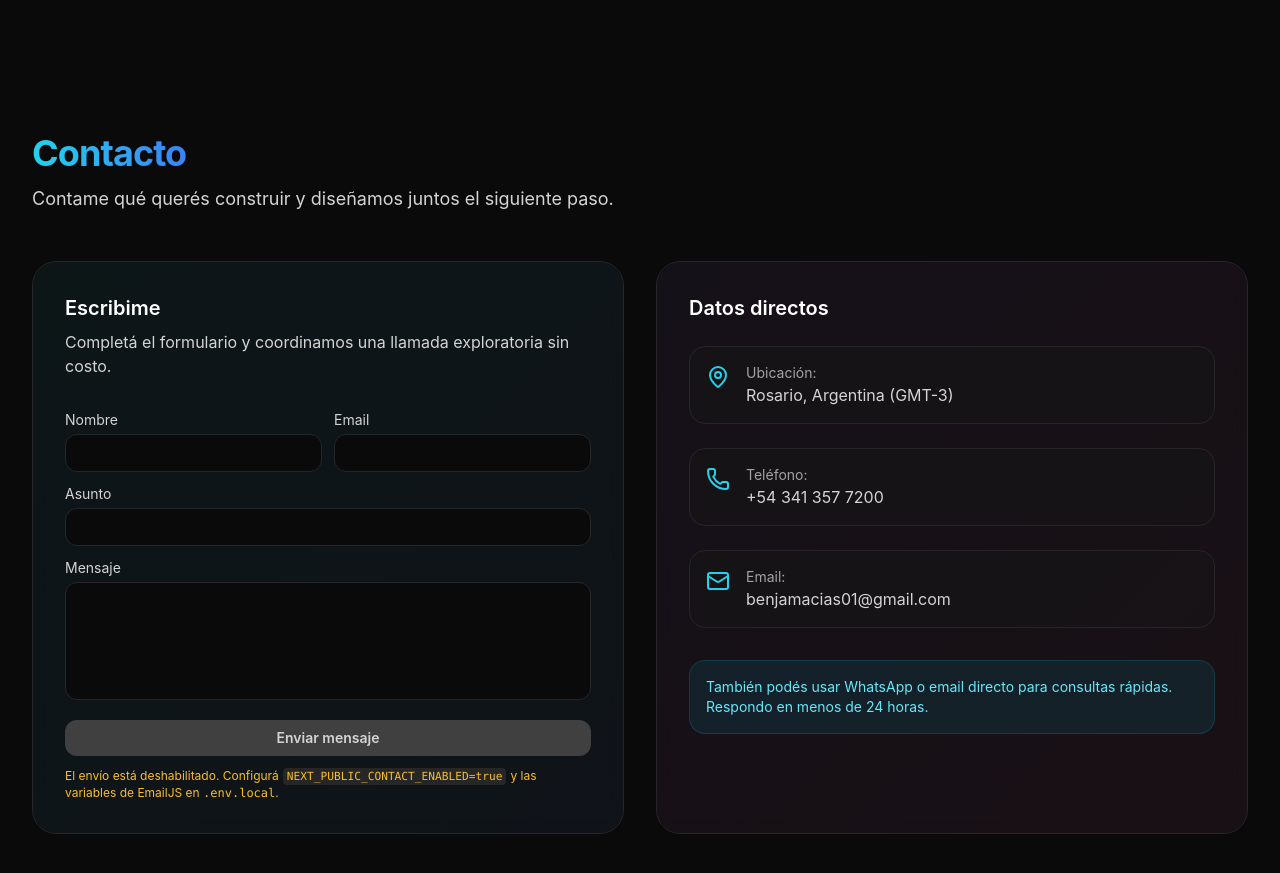
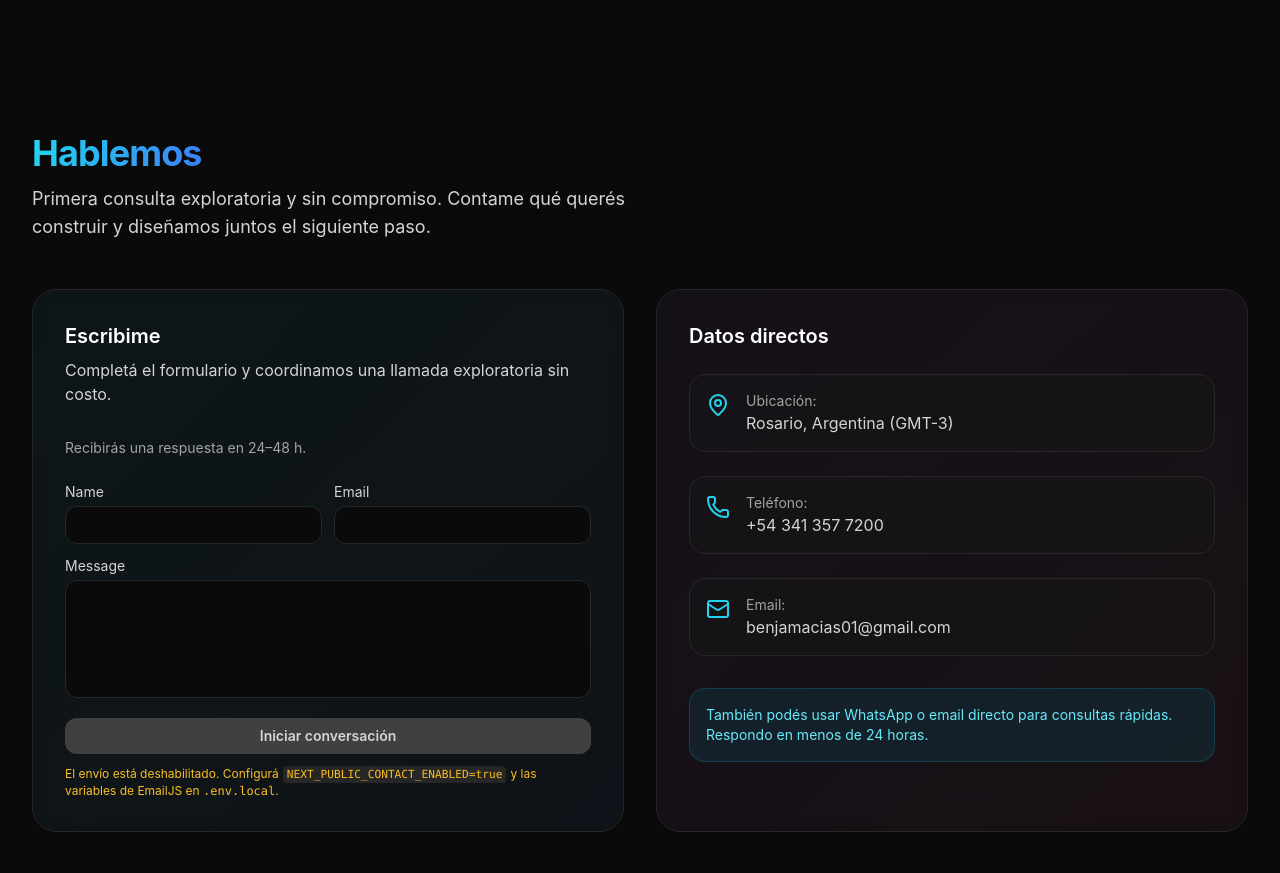
Before and after one commit to benjamacias/solid-dollop, a Next.js app: page / in a window 1280 px wide. Shown: the part 3800-4673 px from the top of the page. Built offline with nearby package versions, Linux system fonts and the light colour scheme; no server answers.

Commit message:
Update contact copy and form fields

```diff
--- a/src/app/components/ContactForm.tsx
+++ b/src/app/components/ContactForm.tsx
@@ -28,7 +28,7 @@ export default function ContactForm({ disabled = false }: ContactFormProps) {
     const payload: ContactPayload = {
       from_name: sanitize(formData.get('from_name')),
       reply_to: sanitize(formData.get('reply_to')),
-      subject: sanitize(formData.get('subject')).slice(0, 120),
+      subject: 'Consulta de contacto',
       message: sanitize(formData.get('message')).slice(0, 2000),
     };
 
@@ -81,7 +81,7 @@ export default function ContactForm({ disabled = false }: ContactFormProps) {
     >
       <div className="grid gap-3 sm:grid-cols-2">
         <label className="flex flex-col gap-1">
-          <span>Nombre</span>
+          <span>Name</span>
           <input
             name="from_name"
             required
@@ -99,15 +99,7 @@ export default function ContactForm({ disabled = false }: ContactFormProps) {
         </label>
       </div>
       <label className="flex flex-col gap-1">
-        <span>Asunto</span>
-        <input
-          name="subject"
-          maxLength={120}
-          className="rounded-xl border border-neutral-800 bg-neutral-950 px-3 py-2 text-white outline-none focus:ring-2 focus:ring-cyan-500/60"
-        />
-      </label>
-      <label className="flex flex-col gap-1">
-        <span>Mensaje</span>
+        <span>Message</span>
         <textarea
           name="message"
           rows={5}
@@ -121,7 +113,7 @@ export default function ContactForm({ disabled = false }: ContactFormProps) {
         disabled={disabled || !CONTACT_ENABLED || status === 'sending'}
         className="mt-2 inline-flex items-center justify-center rounded-xl bg-cyan-500 px-4 py-2 font-semibold text-black transition hover:bg-cyan-400 disabled:cursor-not-allowed disabled:bg-neutral-700 disabled:text-neutral-300"
       >
-        {status === 'sending' ? 'Enviando…' : 'Enviar mensaje'}
+        {status === 'sending' ? 'Enviando…' : 'Iniciar conversación'}
       </button>
       {status === 'ok' ? (
         <p className="text-sm text-emerald-300">Mensaje enviado. ¡Gracias!</p>
--- a/src/app/components/LandingPage.tsx
+++ b/src/app/components/LandingPage.tsx
@@ -571,10 +571,11 @@ export default function LandingPage() {
         <section id="contacto" className="py-20">
           <div className="mb-12 flex flex-col items-start gap-3">
             <h2 className="text-3xl font-bold tracking-tight text-transparent sm:text-4xl">
-              <span className="bg-gradient-to-r from-cyan-400 to-blue-500 bg-clip-text">Contacto</span>
+              <span className="bg-gradient-to-r from-cyan-400 to-blue-500 bg-clip-text">Hablemos</span>
             </h2>
             <p className="max-w-2xl text-lg text-neutral-300">
-              Contame qué querés construir y diseñamos juntos el siguiente paso.
+              Primera consulta exploratoria y sin compromiso. Contame qué querés construir y diseñamos juntos el
+              siguiente paso.
             </p>
           </div>
 
@@ -586,6 +587,7 @@ export default function LandingPage() {
                 <p className="mb-8 mt-2 text-neutral-300">
                   Completá el formulario y coordinamos una llamada exploratoria sin costo.
                 </p>
+                <p className="mb-6 text-sm text-neutral-400">Recibirás una respuesta en 24–48 h.</p>
                 <div className="space-y-6">
                   <ContactForm />
                 </div>
```
